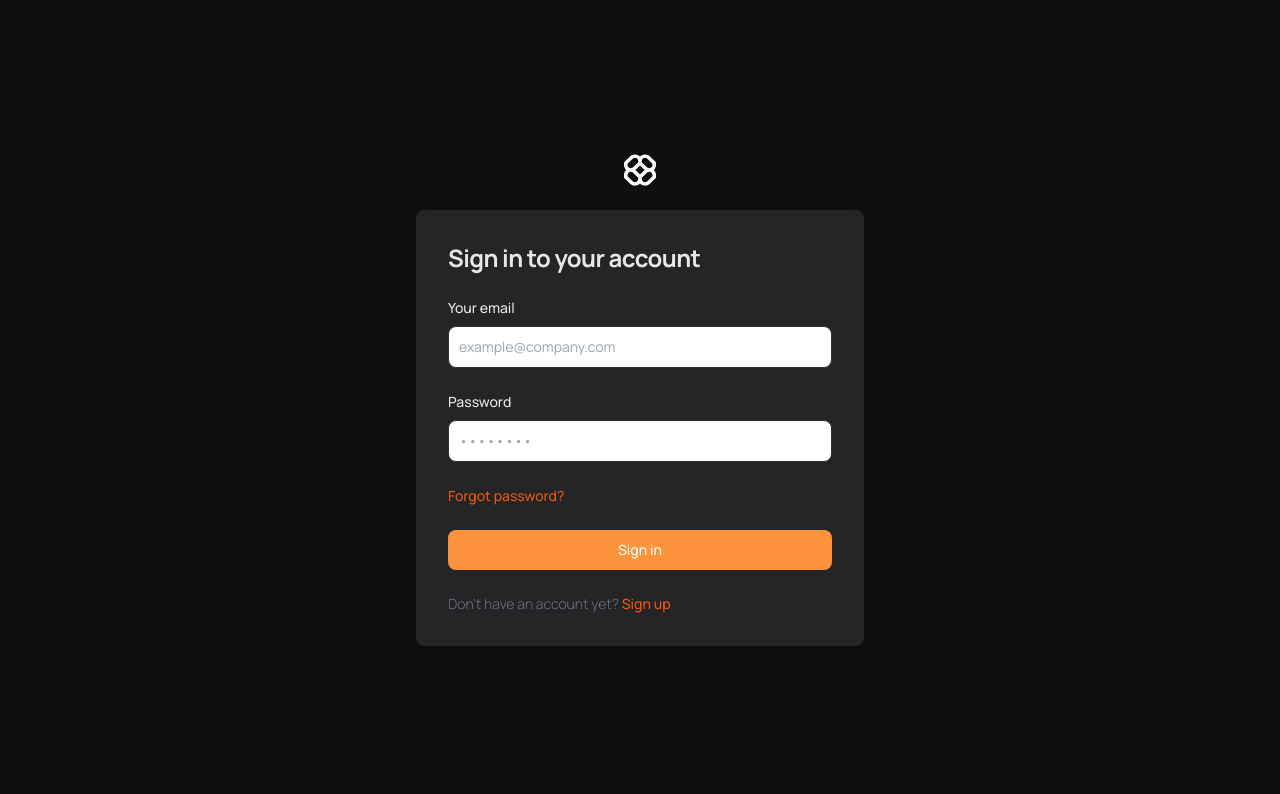
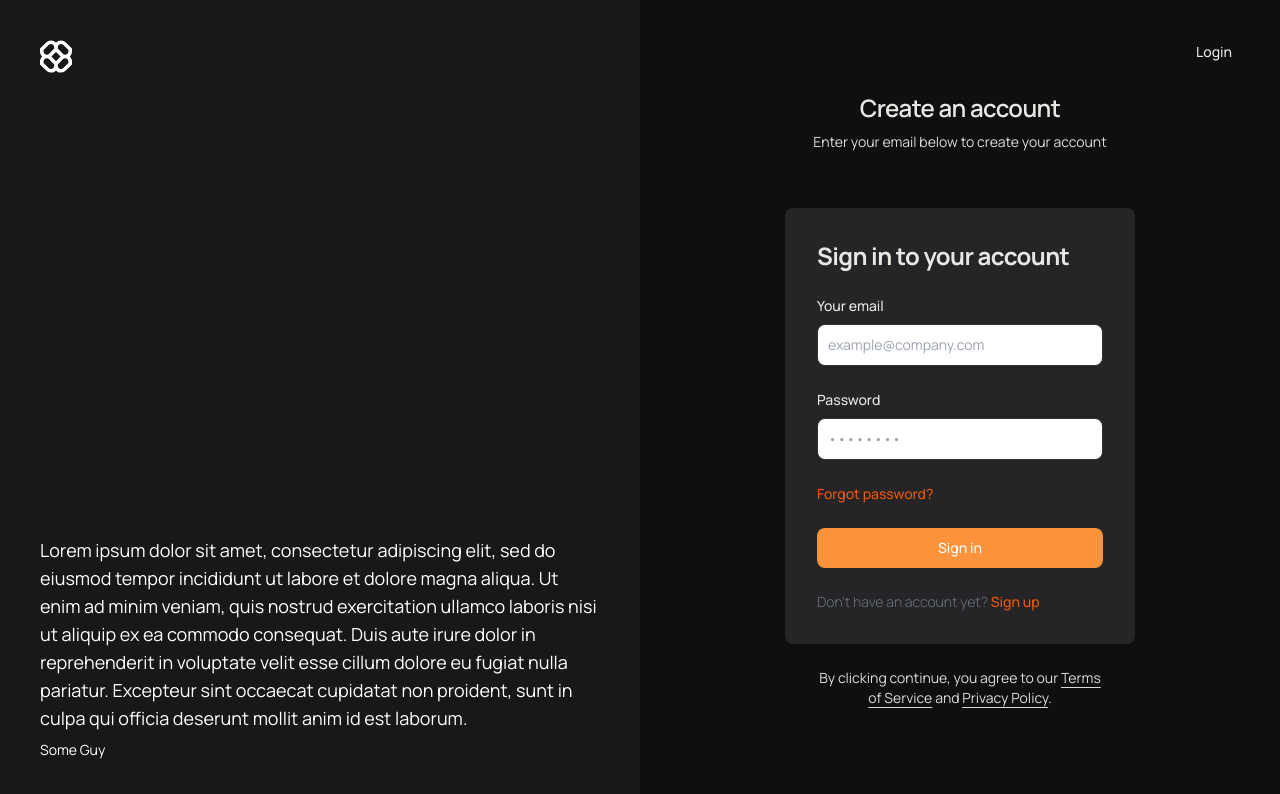
Before and after one commit to jessedoka/finka, a Next.js app: page /login in a window 1280 px wide. Shown: the top 794 px of the page. Built offline with nearby package versions, Linux system fonts and the light colour scheme.

Commit message:
refactor: Add UserAuthForm component for user authentication

```diff
--- a/src/app/(auth)/login/page.tsx
+++ b/src/app/(auth)/login/page.tsx
@@ -1,36 +1,8 @@
 import Link from "next/link"
-import { revalidatePath } from 'next/cache'
-import { redirect } from 'next/navigation'
-import { SubmitButton } from "../../../components/submit-button"
 import Logo from "../../../components/logo"
-import { createClient } from '~/utils/supabase/server'
-
-export async function login(formData: FormData) {
-
-  "use server"
-
-  const supabase = createClient()
-
-  if (!formData) {
-    redirect('/error')
-  }
-
-  // type-casting here for convenience
-  // in practice, you should validate your inputs
-  const data = {
-    email: formData.get('email') as string,
-    password: formData.get('password') as string,
-  }
-
-  const { error } = await supabase.auth.signInWithPassword(data)
-  console.log(error)
-  if (error) {
-    redirect('/error')
-  }
-
-  revalidatePath('/', 'layout')
-  redirect('/')
-}
+import UserAuthForm  from "../../../components/userAuthForm"
+import { cn } from "../../../lib/utils"
+import { buttonVariants } from "../../../components/ui/button"
 
 async function LoginPage({
   searchParams,
@@ -39,56 +11,67 @@
 }) {
 
   return (
-    <section className="bg-background">
-      <div className="flex flex-col items-center justify-center px-6 py-8 mx-auto md:h-screen lg:py-0">
-        <Link href="/" className="flex items-center mb-6">
-          <Logo />
+    <main>
+      <div className="container relative h-screen hidden flex-col items-center justify-center md:grid lg:max-w-none lg:grid-cols-2 lg:px-0">
+        <Link
+          href="/login"
+          className={cn(
+            buttonVariants({ variant: "ghost" }),
+            "absolute top-0 right-0 mt-8 mr-8"
+          )}
+        >
+          Login
         </Link>
 
-        {searchParams?.message && (
-          <p className={`px-4 py-2 mb-4 text-sm text-white rounded-md`}>
-            {searchParams.message}
-          </p>
-        )}
+        <div className="relative hidden h-full flex-col bg-muted p-10 text-white dark:border-r lg:flex">
+          <div className="absolute inset-0 bg-zinc-900" />
+          <div className="relative z-20 flex items-center text-lg font-medium space-x-5 justify-between">
+            <Logo />
+            {/* <ModeToggle /> */}
+          </div>
 
-        <div className="w-full rounded-lg shadow dark:border md:mt-0 sm:max-w-md xl:p-0 bg-secondary border-white">
-          <div className="p-6 space-y-4 md:space-y-6 sm:p-8">
-            <h1 className="text-xl font-bold leading-tight tracking-tight md:text-2xl">
-              Sign in to your account
-            </h1>
-            <form className="space-y-4 md:space-y-6">
-              <div>
-                <label className="block mb-2 text-sm font-medium">Your email</label>
-                <input type="email" name="email" id="email" className="border text-gray-900 sm:text-sm rounded-lg block w-full p-2.5" placeholder="example@company.com"
-                  required
-                />
-              </div>
-              <div>
-                <label className="block mb-2 text-sm font-medium">Password</label>
-                <input type="password" name="password" id="password" placeholder="••••••••" className="border text-gray-900 sm:text-sm rounded-lg block w-full p-2.5"
-                  required
-                />
-              </div>
-              {/* <div className="flex flex-col items-center">
-                <label className="block mb-2 text-sm font-medium text-gray-900 dark:text-white">Confirm you are human</label>
-              </div> */}
-
-              {/* function not finished */}
-              <div className="flex items-center justify-between">
-                <Link href="#" className="text-sm font-medium text-orange-600 hover:underline dark:text-orange-500">Forgot password?</Link>
-              </div>
-              <SubmitButton formAction={login} pendingText="Loading">
-                Sign in
-              </SubmitButton>
-
-              <p className="text-sm font-light text-gray-500 dark:text-gray-400">
-                Don’t have an account yet? <Link href="/register" className="font-medium text-orange-600 hover:underline dark:text-orange-500">Sign up</Link>
+          <div className="relative z-20 mt-auto">
+            <blockquote className="space-y-2">
+              <p className="text-lg">
+                Lorem ipsum dolor sit amet, consectetur adipiscing elit, sed do eiusmod tempor incididunt ut labore et dolore magna aliqua. Ut enim ad minim veniam, quis nostrud exercitation ullamco laboris nisi ut aliquip ex ea commodo consequat. Duis aute irure dolor in reprehenderit in voluptate velit esse cillum dolore eu fugiat nulla pariatur. Excepteur sint occaecat cupidatat non proident, sunt in culpa qui officia deserunt mollit anim id est laborum.
               </p>
-            </form>
+              <footer className="text-sm">Some Guy</footer>
+            </blockquote>
+          </div>
+        </div>
+        <div className="lg:p-8">
+          <div className="mx-auto flex w-full flex-col justify-center space-y-6 sm:w-[350px]">
+            <div className="flex flex-col space-y-2 text-center">
+              <h1 className="text-2xl font-semibold tracking-tight">
+                Create an account
+              </h1>
+              <p className="text-sm text-muted-foreground">
+                Enter your email below to create your account
+              </p>
+            </div>
+            <UserAuthForm searchParams={searchParams} />
+            <p className="px-8 text-center text-sm text-muted-foreground">
+              By clicking continue, you agree to our{" "}
+              <Link
+                href="/terms"
+                className="underline underline-offset-4 hover:text-primary"
+              >
+                Terms of Service
+              </Link>{" "}
+              and{" "}
+              <Link
+                href="/privacy"
+                className="underline underline-offset-4 hover:text-primary"
+              >
+                Privacy Policy
+              </Link>
+              .
+            </p>
           </div>
         </div>
       </div>
-    </section>
+    </main>
+
   )
 }
 
--- /dev/null
+++ b/src/components/userAuthForm.tsx
@@ -0,0 +1,87 @@
+import Link from "next/link"
+import { revalidatePath } from 'next/cache'
+import { redirect } from 'next/navigation'
+import { SubmitButton } from "./submit-button"
+import { createClient } from '~/utils/supabase/server'
+
+interface searchParamProps {
+  searchParams: { message: string };
+}
+
+export async function login(formData: FormData) {
+
+    "use server"
+
+    const supabase = createClient()
+
+    if (!formData) {
+        redirect('/error')
+    }
+
+    // type-casting here for convenience
+    // in practice, you should validate your inputs
+    const data = {
+        email: formData.get('email') as string,
+        password: formData.get('password') as string,
+    }
+
+    const { error } = await supabase.auth.signInWithPassword(data)
+    console.log(error)
+    if (error) {
+        redirect('/error')
+    }
+
+    revalidatePath('/', 'layout')
+    redirect('/')
+}
+
+
+
+function UserAuthForm(searchParams: searchParamProps) {
+    return (
+        <section className="bg-background">
+            {searchParams?.searchParams && (
+                <p className={`px-4 py-2 mb-4 text-sm text-white rounded-md`}>
+                    {searchParams.searchParams.message}
+                </p>
+            )}
+
+            <div className="w-full rounded-lg shadow dark:border md:mt-0 sm:max-w-md xl:p-0 bg-secondary border-white">
+                <div className="p-6 space-y-4 md:space-y-6 sm:p-8">
+                    <h1 className="text-xl font-bold leading-tight tracking-tight md:text-2xl">
+                        Sign in to your account
+                    </h1>
+                    <form className="space-y-4 md:space-y-6">
+                        <div>
+                            <label className="block mb-2 text-sm font-medium">Your email</label>
+                            <input type="email" name="email" id="email" className="border text-gray-900 sm:text-sm rounded-lg block w-full p-2.5" placeholder="example@company.com"
+                                required
+                            />
+                        </div>
+                        <div>
+                            <label className="block mb-2 text-sm font-medium">Password</label>
+                            <input type="password" name="password" id="password" placeholder="••••••••" className="border text-gray-900 sm:text-sm rounded-lg block w-full p-2.5"
+                                required
+                            />
+                        </div>
+
+
+                        {/* function not finished */}
+                        <div className="flex items-center justify-between">
+                            <Link href="#" className="text-sm font-medium text-orange-600 hover:underline dark:text-orange-500">Forgot password?</Link>
+                        </div>
+                        <SubmitButton formAction={login} pendingText="Loading">
+                            Sign in
+                        </SubmitButton>
+
+                        <p className="text-sm font-light text-gray-500 dark:text-gray-400">
+                            Don’t have an account yet? <Link href="/register" className="font-medium text-orange-600 hover:underline dark:text-orange-500">Sign up</Link>
+                        </p>
+                    </form>
+                </div>
+            </div>
+        </section>
+    )
+}
+
+export default UserAuthForm;
```
